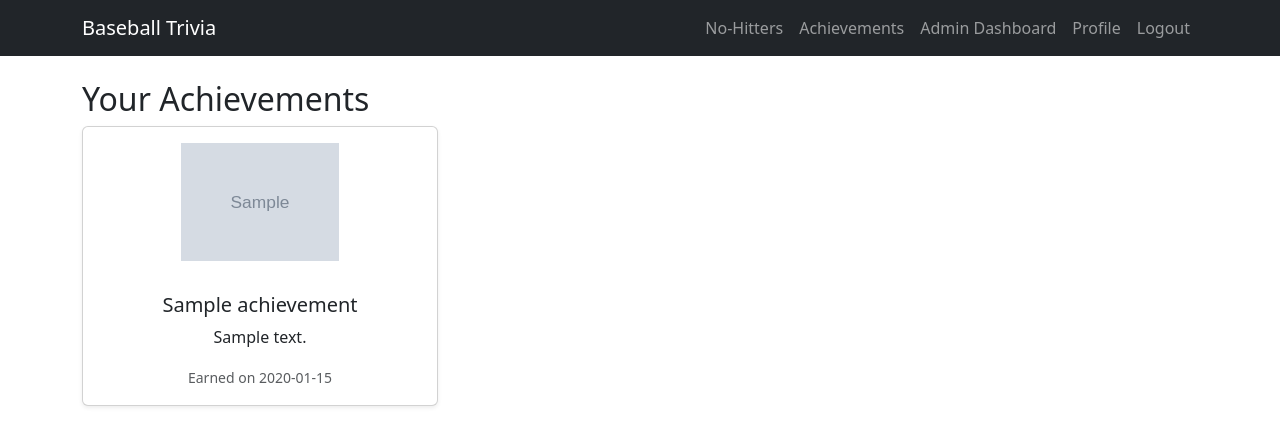
After one commit to AGarciaJr/Baseball, a Flask app: page /achievements in a window 1280 px wide. The commit adds this page. Shown: the top 446 px of the page. Run offline with Flask 3, Linux system fonts and the light colour scheme; a user stored in the database is signed in; tables that the repository leaves empty or names only in its code hold one stand-in row (values such as "Sample post"); grey boxes marked "Sample" are stand-in pictures; parts of the project's set-up code (start-up, migrations or seed data) failed here and were passed over; some libraries are stand-ins or nearby versions.

Commit message:
added achievements!

```diff
--- a/app.py
+++ b/app.py
@@ -10,7 +10,7 @@ import logging
 from functools import wraps
 from datetime import datetime
 from sqlalchemy import text
-from db import get_db_connection
+from db import get_db_connection, award_achievement
 
 # Set up logging
 logging.basicConfig(level=logging.DEBUG)
@@ -322,10 +322,34 @@ def submit_trivia_answer():
     })
     db.session.commit()
 
+    # ====== NEW: Check correct count and award achievements ======
+    score_result = db.session.execute(text("""
+        SELECT SUM(CASE WHEN is_correct THEN 1 ELSE 0 END) AS correct
+        FROM trivia_answers
+        WHERE user_id = :uid
+    """), {"uid": current_user.id}).fetchone()
+
+    correct_score = score_result.correct or 0
+
+    from db import award_achievement
+    achievements_awarded = []
+
+    if correct_score >= 10:
+        if award_achievement(current_user.id, "Bronze Medal", "Scored 100 correct answers!", "static/achievements/bronze.png"):
+            achievements_awarded.append("Bronze Medal")
+    if correct_score >= 200:
+        if award_achievement(current_user.id, "Silver Medal", "Scored 200 correct answers!", "static/achievements/silver.png"):
+            achievements_awarded.append("Silver Medal")
+    if correct_score >= 500:
+        if award_achievement(current_user.id, "Gold Medal", "Scored 500 correct answers!", "static/achievements/gold.png"):
+            achievements_awarded.append("Gold Medal")
+
     return jsonify({
         "correct": correct,
-        "correct_answer": result.correct_answer
+        "correct_answer": result.correct_answer,
+        "achievements": achievements_awarded  # 👈 return this for frontend to toast
     })
+
 
 @app.route('/api/trivia/score', methods=['GET'])
 @login_required
@@ -427,6 +451,26 @@ def team_nohitters_detail_redirect():
     team_id = request.form['team_id']
     return redirect(url_for('team_nohitters_detail', team_id=team_id))
 
+@app.route('/achievements')
+@login_required
+def view_achievements():
+    conn = get_db_connection()
+    cur = conn.cursor(dictionary=True)
+
+    cur.execute("""
+        SELECT name, description, image_path, date_earned
+        FROM achievements
+        WHERE user_id = %s
+        ORDER BY date_earned DESC
+    """, (current_user.id,))
+    achievements = cur.fetchall()
+
+    cur.close()
+    conn.close()
+
+    return render_template("achievements.html", achievements=achievements)
+
+
 
 if __name__ == '__main__':
     with app.app_context():
--- a/db.py
+++ b/db.py
@@ -10,3 +10,20 @@ def get_db_connection():
         charset='utf8mb4',
         collation='utf8mb4_general_ci'
     )
+
+def award_achievement(user_id, name, description, image_path=None):
+    conn = get_db_connection()
+    cur = conn.cursor()
+    try:
+        cur.execute("""
+            INSERT IGNORE INTO achievements (user_id, name, description, image_path)
+            VALUES (%s, %s, %s, %s)
+        """, (user_id, name, description, image_path))
+        conn.commit()
+        return cur.rowcount > 0  # True if inserted
+    except Exception as e:
+        print("Achievement error:", e)
+        return False
+    finally:
+        cur.close()
+        conn.close()
--- /dev/null
+++ b/templates/achievements.html
@@ -0,0 +1,27 @@
+{% extends "base.html" %}
+{% block title %}Achievements{% endblock %}
+
+{% block content %}
+<h2>Your Achievements</h2>
+
+{% if achievements %}
+  <div class="row">
+    {% for a in achievements %}
+      <div class="col-md-4 mb-4">
+        <div class="card text-center h-100 shadow-sm">
+          {% if a.image_path %}
+            <img src="{{ url_for('static', filename=a.image_path.replace('static/', '')) }}" class="card-img-top p-3" style="height: 150px; object-fit: contain;" alt="{{ a.name }}">
+          {% endif %}
+          <div class="card-body">
+            <h5 class="card-title">{{ a.name }}</h5>
+            <p class="card-text">{{ a.description }}</p>
+            <small class="text-muted">Earned on {{ a.date_earned.strftime('%Y-%m-%d') }}</small>
+          </div>
+        </div>
+      </div>
+    {% endfor %}
+  </div>
+{% else %}
+  <p>You haven’t earned any achievements yet. Get playing!</p>
+{% endif %}
+{% endblock %}
--- a/templates/base.html
+++ b/templates/base.html
@@ -19,6 +19,10 @@
                         <li class="nav-item">
                             <a class="nav-link" href="{{ url_for('select_team') }}">No-Hitters</a>
                         </li>
+                        <li class="nav-item">
+                            <a class="nav-link" href="{{ url_for('view_achievements') }}">Achievements</a>
+                        </li>
+
                         {% if current_user.is_admin %}
                             <li class="nav-item">
                                 <a class="nav-link" href="{{ url_for('admin_dashboard') }}">Admin Dashboard</a>
```
Also changed, not shown: templates/trivia.html (+20 -0 lines), static/achievements/bronze.png (added), static/achievements/gold.png (added), static/achievements/silver.png (added).
